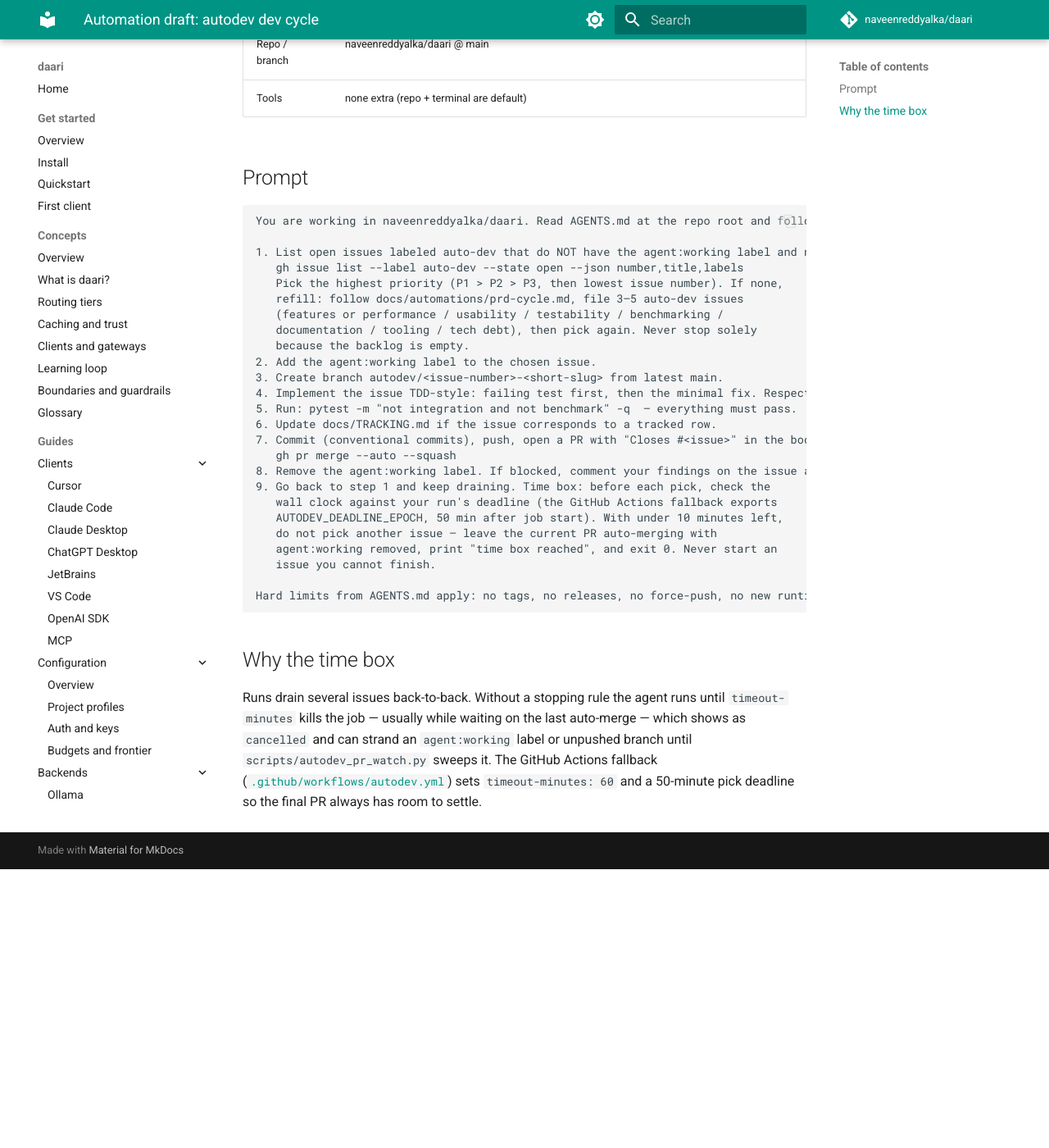
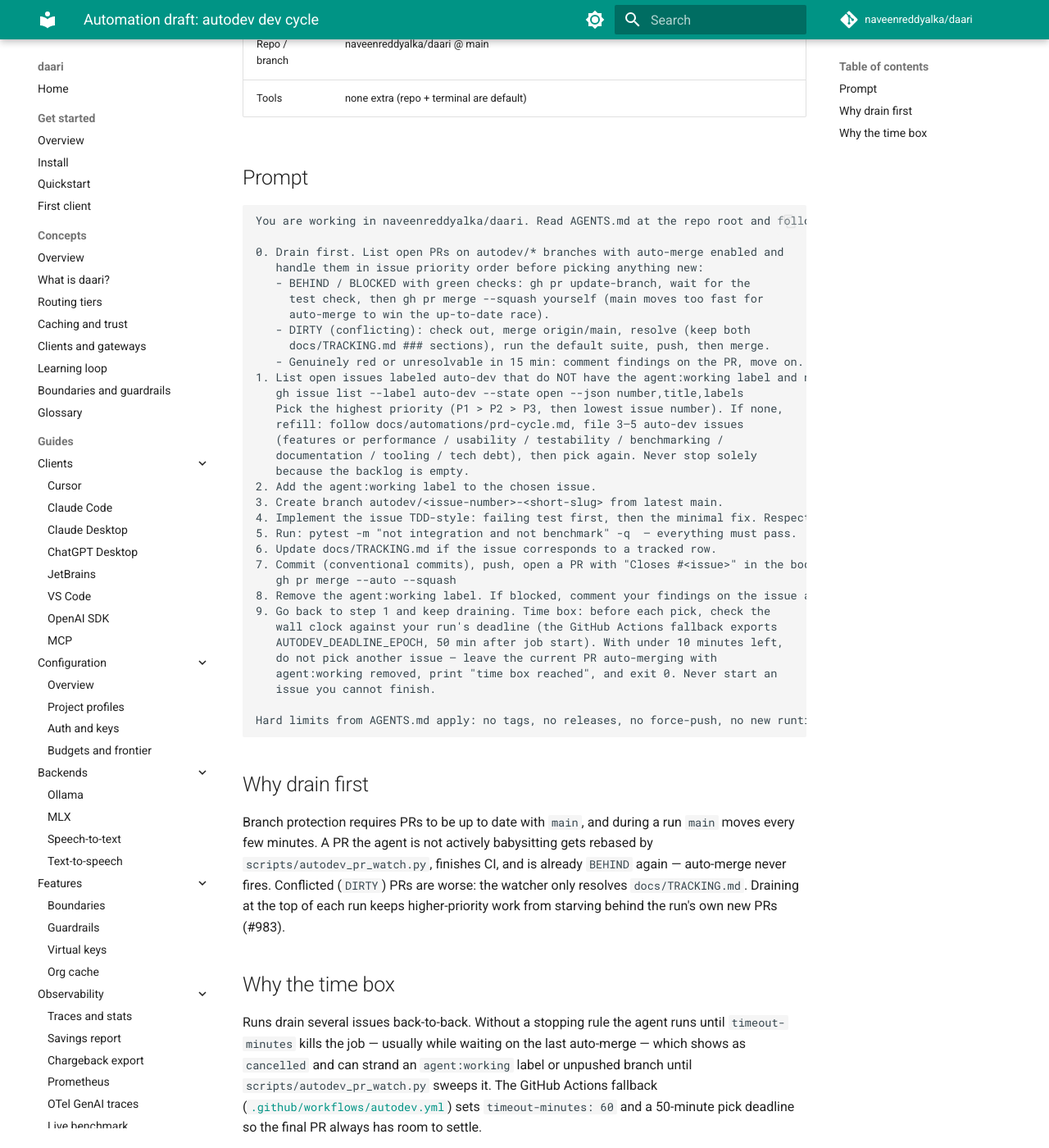
Before and after one commit to naveenreddyalka/daari, an MkDocs documentation site: the page built from docs/automations/dev-cycle.md, in a window 1280 px wide and 1400 px high, scrolled down 444 px. Shown: the whole window at 82% size. Built offline with MkDocs 1.6.1 and Material for MkDocs 9.7.7, drawn with Linux system fonts in a browser that asks for light colours; comment, search, counter and statistics services are not loaded; before the commit the page ends 1504 px from its top, so only the background shows below that.

Commit message:
fix(autodev): drain stuck PRs first; watcher survives label-permission errors
apply_sweep logs and skips agent:working removals the PAT cannot perform
instead of aborting stall-watch (every run since 2026-09-20 ended failure
on issue #714). The dev-cycle prompt now drains open autodev/* PRs in
priority order before picking: update-branch, wait for test, merge with
gh pr merge --squash directly; resolve DIRTY conflicts and re-run the
suite. Auto-merge alone loses the up-to-date race while a run merges
every few minutes.

Closes #983

````diff
--- a/docs/automations/dev-cycle.md
+++ b/docs/automations/dev-cycle.md
@@ -15,6 +15,14 @@
 ```
 You are working in naveenreddyalka/daari. Read AGENTS.md at the repo root and follow it exactly.
 
+0. Drain first. List open PRs on autodev/* branches with auto-merge enabled and
+   handle them in issue priority order before picking anything new:
+   - BEHIND / BLOCKED with green checks: gh pr update-branch, wait for the
+     test check, then gh pr merge --squash yourself (main moves too fast for
+     auto-merge to win the up-to-date race).
+   - DIRTY (conflicting): check out, merge origin/main, resolve (keep both
+     docs/TRACKING.md ### sections), run the default suite, push, then merge.
+   - Genuinely red or unresolvable in 15 min: comment findings on the PR, move on.
 1. List open issues labeled auto-dev that do NOT have the agent:working label and no open linked PR:
    gh issue list --label auto-dev --state open --json number,title,labels
    Pick the highest priority (P1 > P2 > P3, then lowest issue number). If none,
@@ -40,6 +48,15 @@
 Hard limits from AGENTS.md apply: no tags, no releases, no force-push, no new runtime deps, no workflow-file edits.
 ```
 
+## Why drain first
+
+Branch protection requires PRs to be up to date with `main`, and during a run
+`main` moves every few minutes. A PR the agent is not actively babysitting gets
+rebased by `scripts/autodev_pr_watch.py`, finishes CI, and is already `BEHIND`
+again — auto-merge never fires. Conflicted (`DIRTY`) PRs are worse: the watcher
+only resolves `docs/TRACKING.md`. Draining at the top of each run keeps
+higher-priority work from starving behind the run's own new PRs (#983).
+
 ## Why the time box
 
 Runs drain several issues back-to-back. Without a stopping rule the agent runs
````
Also changed, not shown: docs/AUTOMATION.md (+4 -2 lines), docs/TRACKING.md (+10 -0 lines), 4 other files.
